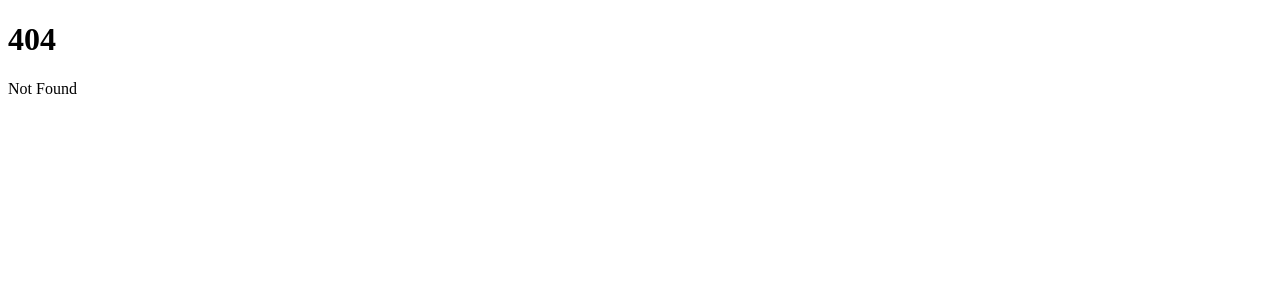
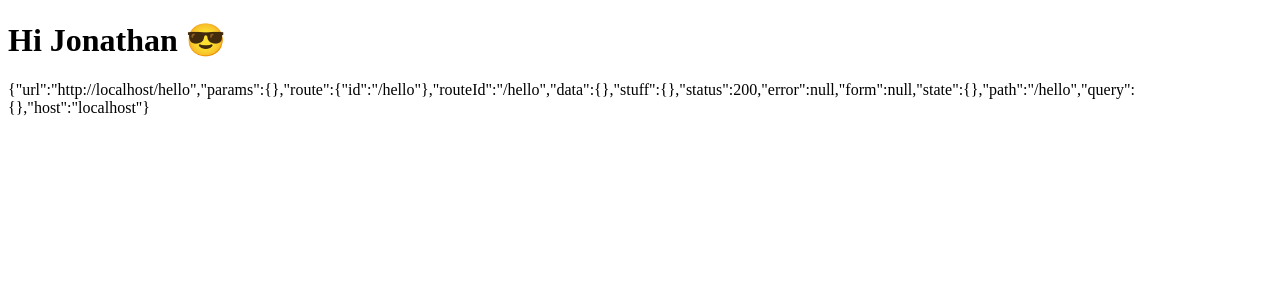
Before and after one commit to joncoe/sveltekit-learning-project, a SvelteKit app: page /hello in a window 1280 px wide. Before the commit this address had no page. Shown: the top 300 px of the page. Built offline with nearby package versions, Linux system fonts and the light colour scheme.

Commit message:
Add nifty little hello page

```diff
--- /dev/null
+++ b/src/routes/hello/+page.svelte
@@ -0,0 +1,9 @@
+<script>
+  import {page} from '$app/stores'
+</script>
+
+<h1>
+  Hi Jonathan 😎
+</h1>
+
+<p>{JSON.stringify($page)}</p>
```
